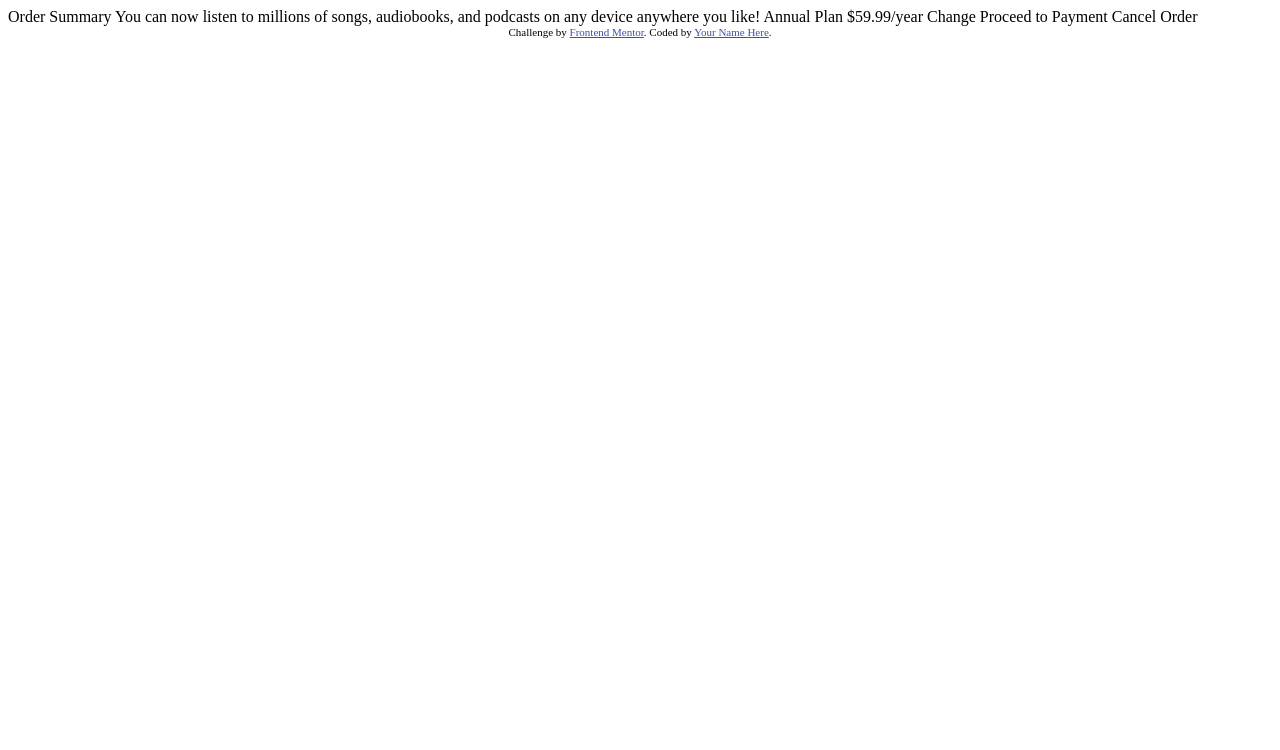
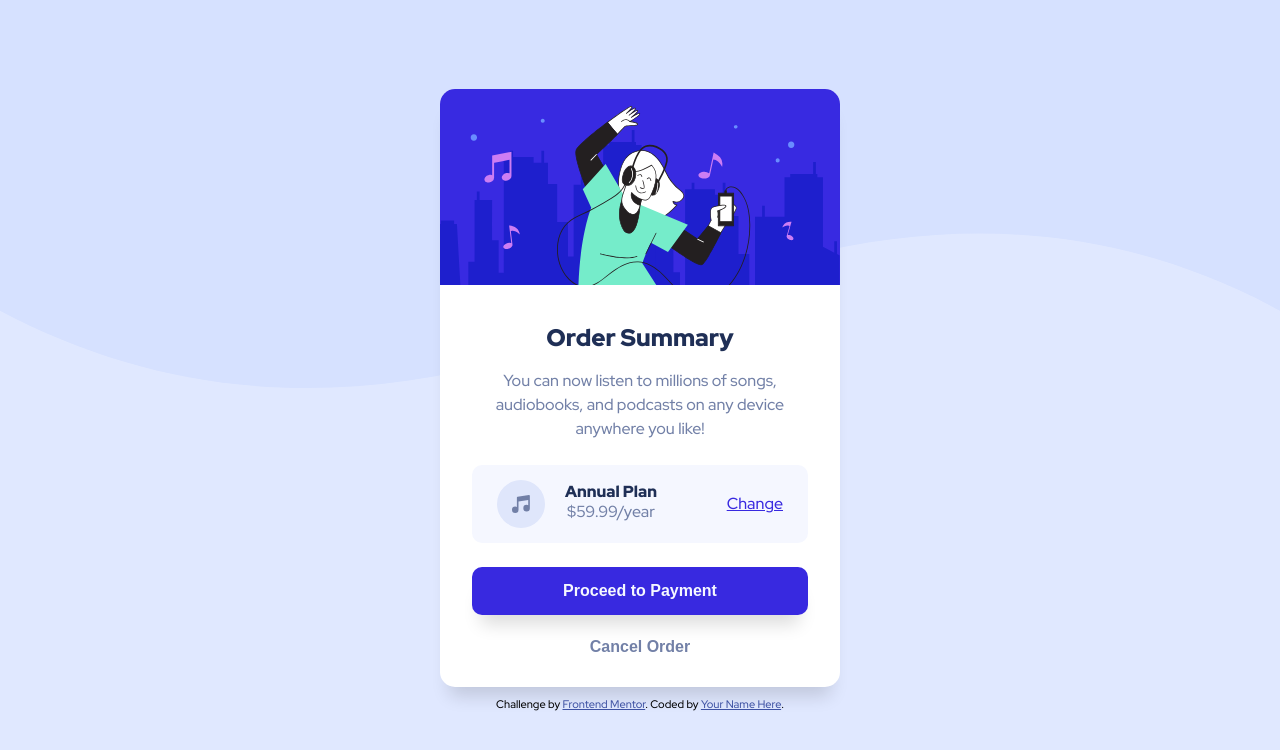
Before and after one commit to amuhaemin/order-summary-fementor, a plain HTML site: page index.html in a window 1280 px wide. Drawn offline with Linux system fonts and the light colour scheme.

Commit message:
first edit

```diff
--- a/index.html
+++ b/index.html
@@ -1,37 +1,49 @@
 <!DOCTYPE html>
 <html lang="en">
   <head>
-  <meta charset="UTF-8">
-  <meta name="viewport" content="width=device-width, initial-scale=1.0"> <!-- displays site properly based on user's device -->
+    <meta charset="UTF-8" />
+    <meta name="viewport" content="width=device-width, initial-scale=1.0" />
+    <!-- displays site properly based on user's device -->
 
-  <link rel="icon" type="image/png" sizes="32x32" href="./images/favicon-32x32.png">
+    <!-- CSS -->
+    <link rel="stylesheet" href="./style.css" />
 
     <title>Frontend Mentor | Order summary card</title>
 
     <!-- Feel free to remove these styles or customise in your own stylesheet 👍 -->
     <style>
-    .attribution { font-size: 11px; text-align: center; }
-    .attribution a { color: hsl(228, 45%, 44%); }
+      .attribution {
+        font-size: 11px;
+        text-align: center;
+        margin-top: 10px;
+      }
+      .attribution a {
+        color: hsl(228, 45%, 44%);
+      }
     </style>
   </head>
   <body>
+    <main role="main" class="card">
+      <img src="./images/illustration-hero.svg" alt="" aria-hidden="true" class="hero" />
+      <section class="card_about">
+        <h1 class="card_title">Order Summary</h1>
+        <p class="card_subtitle">You can now listen to millions of songs, audiobooks, and podcasts on any device anywhere you like!</p>
 
-  Order Summary
+        <section class="plans">
+          <img src="./images/icon-music.svg" alt="" aria-hidden="true" class="plans_icon" />
+          <div class="plans_details">
+            <h4>Annual Plan</h4>
+            <p>$59.99/year</p>
+          </div>
 
-  You can now listen to millions of songs, audiobooks, and podcasts on any
-  device anywhere you like!
-
-  Annual Plan
-  $59.99/year
-
-  Change
-
-  Proceed to Payment
-  Cancel Order
-
-  <div class="attribution">
-    Challenge by <a href="https://www.frontendmentor.io?ref=challenge" target="_blank">Frontend Mentor</a>.
-    Coded by <a href="#">Your Name Here</a>.
-  </div>
+          <a href="" class="plans_link">Change</a>
+        </section>
+        <section class="buttons">
+          <button type="submit" class="btn_submit">Proceed to Payment</button>
+          <button type="reset" class="btn_cancel">Cancel Order</button>
+        </section>
+      </section>
+    </main>
+    <footer role="contentinfo" class="attribution">Challenge by <a href="https://www.frontendmentor.io?ref=challenge" target="_blank">Frontend Mentor</a>. Coded by <a href="#">Your Name Here</a>.</footer>
   </body>
 </html>
--- /dev/null
+++ b/style.css
@@ -0,0 +1,137 @@
+@import url('https://fonts.googleapis.com/css2?family=Red+Hat+Display:wght@500;700;900&display=swap');
+
+:root {
+  --pale-blue: hsl(225, 100%, 94%);
+  --bright-blue: hsl(245, 75%, 52%);
+  --very-pale-blue: hsl(225, 100%, 98%);
+  --desaturated-blue: hsl(224, 23%, 55%);
+  --dark-blue: hsl(223, 47%, 23%);
+}
+/* PRESET */
+html {
+  box-sizing: border-box;
+}
+*,
+*::before,
+*::after {
+  box-sizing: inherit;
+}
+* {
+  padding: 0;
+  margin: 0;
+}
+/* CODE START */
+body {
+  font-family: 'Red Hat Display', sans-serif;
+  display: flex;
+  flex-direction: column;
+  justify-content: center;
+  align-items: center;
+  margin: 0;
+  min-height: 100vh;
+  background-color: var(--pale-blue);
+  font-size: 16px;
+  background-image: url(./images/pattern-background-desktop.svg);
+  background-repeat: no-repeat;
+  background-size: 100%;
+}
+
+h1,
+h4 {
+  color: var(--dark-blue);
+  font-weight: 900;
+}
+.card {
+  max-width: 400px;
+  background-color: white;
+  border-radius: 15px;
+  box-shadow: 0px 18px 18px -9px rgba(0, 0, 0, 0.14);
+  -webkit-box-shadow: 0px 18px 18px -9px rgba(0, 0, 0, 0.14);
+  -moz-box-shadow: 0px 18px 18px -9px rgba(0, 0, 0, 0.14);
+}
+.hero {
+  border-radius: 15px 15px 0 0;
+  width: 100%;
+}
+.card_about {
+  text-align: center;
+  padding: 2rem 2rem 1rem 2rem;
+}
+.card_subtitle,
+p {
+  color: var(--desaturated-blue);
+  line-height: 1.5em;
+  font-size: 16px;
+}
+.card_subtitle {
+  margin: 16px;
+}
+.plans {
+  display: grid;
+  grid-template-columns: auto 2fr auto;
+  align-items: center;
+  background-color: var(--very-pale-blue);
+  border-radius: 10px;
+  padding: 15px 25px;
+  margin: 1.5rem 0;
+}
+.plans_details {
+  line-height: 1rem;
+  margin-left: 20px;
+  justify-self: start;
+}
+.plans_link {
+  color: var(--bright-blue);
+  cursor: pointer;
+  justify-self: end;
+}
+.plans_link:hover {
+  color: var(--desaturated-blue);
+  text-decoration: none;
+}
+.buttons > button {
+  cursor: pointer;
+  display: block;
+  width: 100%;
+  padding: 15px 0;
+  border: none;
+  border-radius: 10px;
+  font-weight: 700;
+  font-size: inherit;
+}
+.btn_submit {
+  background-color: var(--bright-blue);
+  color: var(--very-pale-blue);
+  box-shadow: 0px 18px 18px -9px rgba(0, 0, 0, 0.14);
+  -webkit-box-shadow: 0px 18px 18px -9px rgba(0, 0, 0, 0.14);
+  -moz-box-shadow: 0px 18px 18px -9px rgba(0, 0, 0, 0.14);
+}
+.btn_submit:hover {
+  background-color: var(--desaturated-blue);
+}
+.btn_cancel {
+  background-color: inherit;
+  color: var(--desaturated-blue);
+  margin-top: 8px;
+}
+.btn_cancel:hover {
+  color: var(--dark-blue);
+}
+@media (max-width: 375px) {
+  body {
+    background-image: url(./images/pattern-background-mobile.svg);
+    background-repeat: no-repeat;
+    background-size: 100%;
+    font-size: 80%;
+  }
+  .card {
+    width: 80%;
+  }
+  .card_about {
+    padding: 1rem;
+  }
+  .card_subtitle,
+  p {
+    font-size: inherit;
+  }
+}
```
Lines whose indentation alone changed are shown as unchanged.
